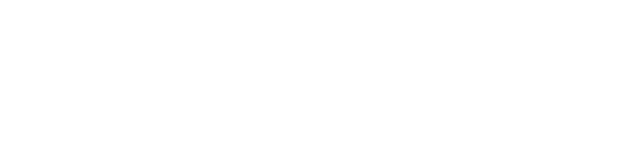
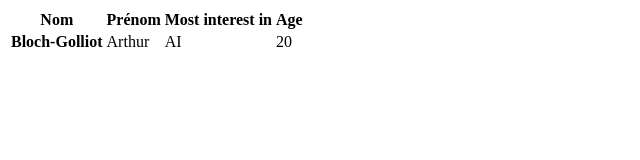
Before and after one commit to ArthurBloch/ArthurBloch.github.io, a plain HTML site: page index.html in a window 1280 px wide. Shown: the whole page, without its empty margins (0-640 px from the left). Drawn offline with Linux system fonts and the light colour scheme.

Commit message:
adding table for personal info

```diff
--- a/index.html
+++ b/index.html
@@ -5,6 +5,22 @@
     <title> </title>
   </head>
   <body>
-
+    <table>
+        <thead>
+          <tr>
+            <th scope="col">Nom</th>
+            <th scope="col">Prénom</th>
+            <th scope="col">Most interest in</th>
+            <th scope="col">Age</th>
+          </tr>
+        </thead>
+        <tbody>
+          <tr>
+            <th scope="row">Bloch-Golliot</th>
+            <td>Arthur</th>
+            <td>AI</td>
+            <td>20</td>
+          </tr>
+      </table>
   </body>
 </html>
```
